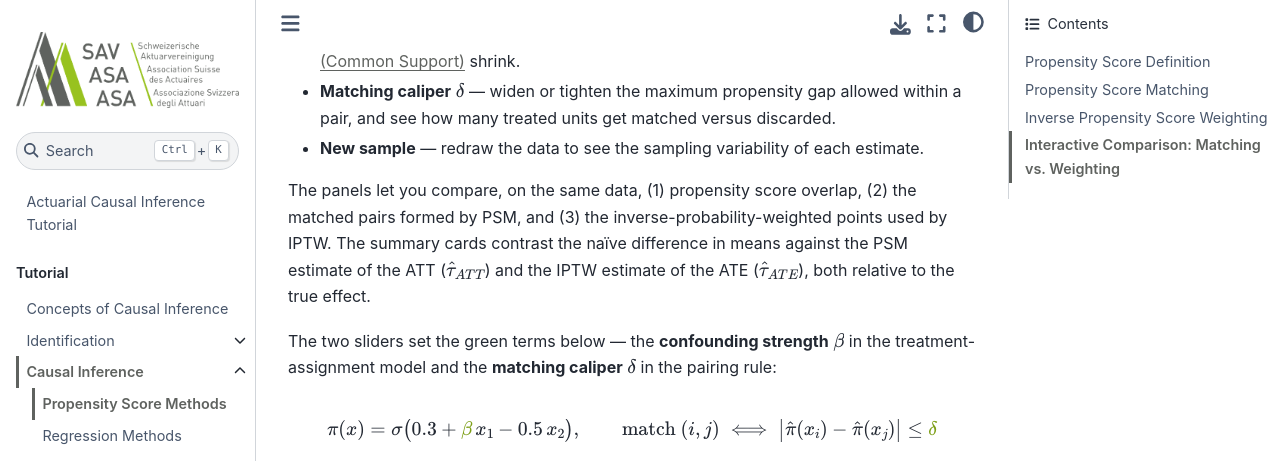
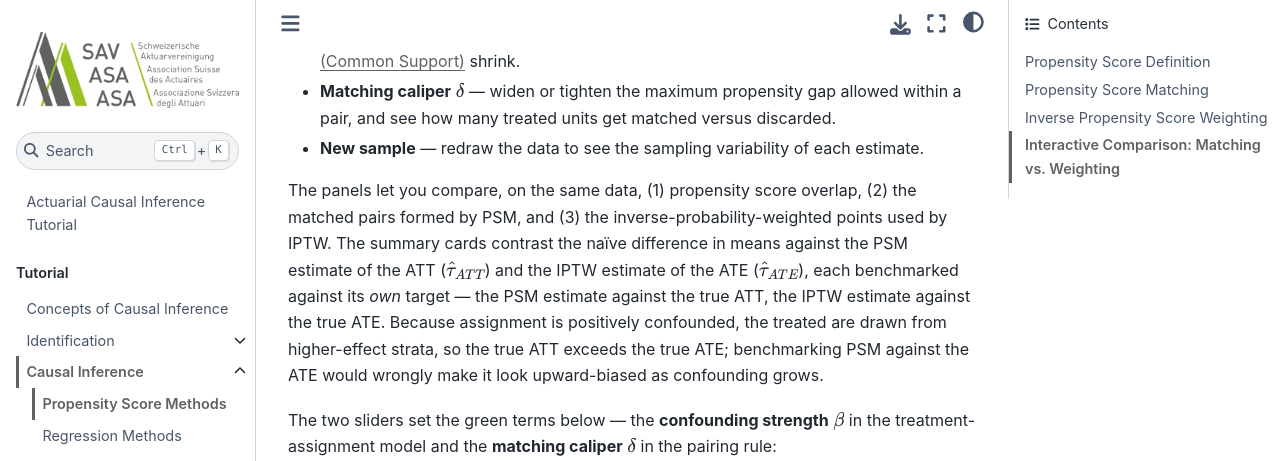
Before and after one commit to actuarial-data-science/ActuarialCausalInference, a Jupyter Book: the page built from tutorial/propensity.md, in a window 1280 px wide and 900 px high, scrolled down 1838 px, cut to the strip 0-461 px from the top of the window. Built offline with Jupyter Book 1.0.4 settings and Sphinx 7.4.7 and the Sphinx Book theme 1.1.4, drawn with Linux system fonts in a browser that asks for light colours; pages that are not in the unit, such as notebooks, are missing from menus; comment, search, counter and statistics services are not loaded; cross-references to code outside the pages are shown as plain code.

Commit message:
Benchmark PSM against true ATT, IPTW against true ATE (not a shared ATE)
Reviewer: the interactive compared BOTH the PSM and IPTW estimates against
a single "true effect" trueEff = mean(s.eff), which is the sample ATE
(average over all n=200 units). PSM targets the ATT (average over treated
units). Because assignment is positively confounded
(P(T=1)=sigmoid(0.3+beta*a-0.5*b), beta>0) and eff=2.0+0.2*a-0.1*b, the
treated are drawn from the high-a region, so ATT=E[eff|T=1] > ATE=E[eff].
At the default beta=0.7 the gap is ~5% (ATE 1.99 vs ATT 2.09), growing to
~15% at beta=1.8. Benchmarking PSM against the ATE therefore made PSM look
upward-biased as confounding grew, teaching the wrong lesson (PSM biased
under confounding) instead of the right one (ATT diverges from ATE). The
IPTW-vs-ATE comparison was already correct.

Fix: split the single "True effect" card into two -- "True ATT (PSM
target)" = mean of eff over treated units, and "True ATE (IPTW target)" =
mean of eff over all units -- and benchmark PSM against the ATT, IPTW
against the ATE. Update the coupled caption in propensity.md to explain
that positive confounding makes the true ATT exceed the true ATE, so
benchmarking PSM against the ATE would wrongly make it look upward-biased.

```diff
--- a/tutorial/propensity.md
+++ b/tutorial/propensity.md
@@ -85,7 +85,7 @@
 - **Matching caliper** $\delta$ — widen or tighten the maximum propensity gap allowed within a pair, and see how many treated units get matched versus discarded.
 - **New sample** — redraw the data to see the sampling variability of each estimate.
 
-The panels let you compare, on the same data, (1) propensity score overlap, (2) the matched pairs formed by PSM, and (3) the inverse-probability-weighted points used by IPTW. The summary cards contrast the naïve difference in means against the PSM estimate of the ATT ($\hat{\tau}_{ATT}$) and the IPTW estimate of the ATE ($\hat{\tau}_{ATE}$), both relative to the true effect.
+The panels let you compare, on the same data, (1) propensity score overlap, (2) the matched pairs formed by PSM, and (3) the inverse-probability-weighted points used by IPTW. The summary cards contrast the naïve difference in means against the PSM estimate of the ATT ($\hat{\tau}_{ATT}$) and the IPTW estimate of the ATE ($\hat{\tau}_{ATE}$), each benchmarked against its *own* target — the PSM estimate against the true ATT, the IPTW estimate against the true ATE. Because assignment is positively confounded, the treated are drawn from higher-effect strata, so the true ATT exceeds the true ATE; benchmarking PSM against the ATE would wrongly make it look upward-biased as confounding grows.
 
 The two sliders set the green terms below — the **confounding strength** $\beta$ in the treatment-assignment model and the **matching caliper** $\delta$ in the pairing rule:
 
```
Also changed, not shown: figure/psm_iptw_explainer.html (+7 -3 lines).
